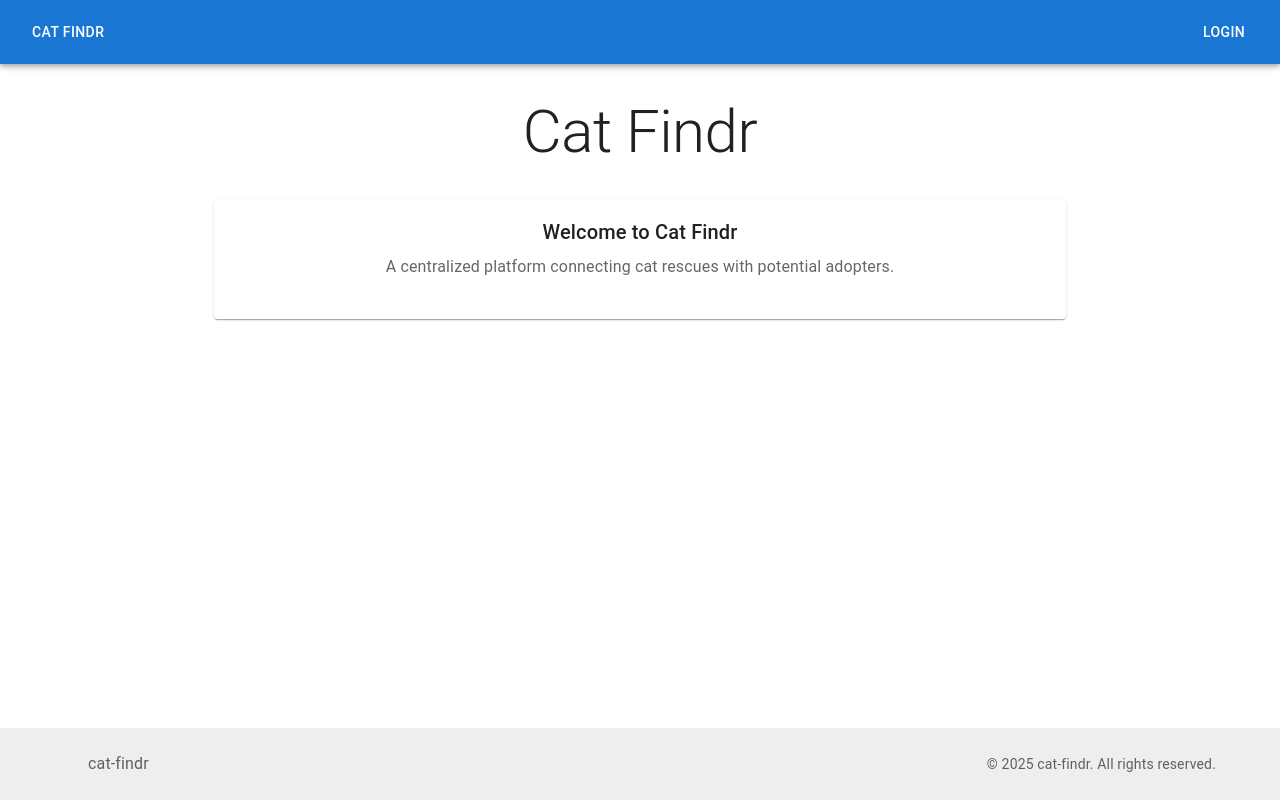
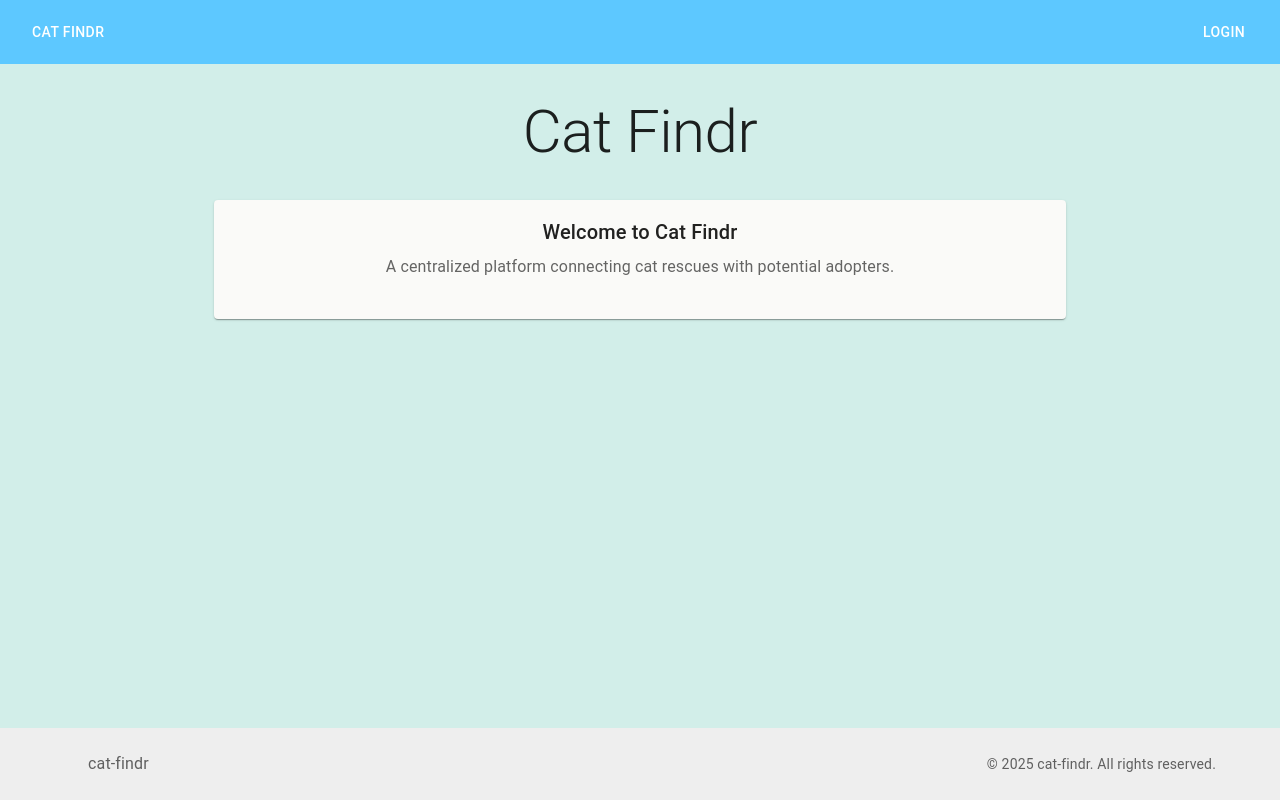
Before and after one commit to SamWilk/cat-findr, a React (Vite) app: page / in a window 1280 px wide. Built offline with nearby package versions, Linux system fonts and the light colour scheme; no server answers; some icons are missing.

Commit message:
Adding new styles

```diff
--- a/src/components/navbar/navbar.jsx
+++ b/src/components/navbar/navbar.jsx
@@ -18,25 +18,61 @@ const Navbar = () => {
   };
 
   return (
-    <AppBar position="static">
+    <AppBar
+      position="static"
+      sx={{
+        bgcolor: "primary.main",
+        color: "white",
+        boxShadow: "none",
+        borderBottom: "none",
+      }}
+    >
       <Toolbar>
         <Typography variant="h6" component="div" sx={{ flexGrow: 1 }}>
-          <Button color="inherit" onClick={() => navigate("/")}>
+          <Button
+            sx={{
+              color: "white",
+              "&:hover": { bgcolor: "accent.main" },
+            }}
+            onClick={() => navigate("/")}
+          >
             Cat Findr
           </Button>
         </Typography>
         {user ? (
           <Box sx={{ display: "flex", alignItems: "center", gap: 2 }}>
-            <Button color="inherit" onClick={() => navigate("/profile")}>
+            <Button
+              sx={{
+                color: "white",
+                "&:hover": { bgcolor: "accent.main" },
+              }}
+              onClick={() => navigate("/profile")}
+            >
               Profile
             </Button>
-            <Divider orientation="vertical" flexItem />
-            <Button color="inherit" onClick={handleLogout}>
+            <Divider
+              orientation="vertical"
+              flexItem
+              sx={{ bgcolor: "white" }}
+            />
+            <Button
+              sx={{
+                color: "white",
+                "&:hover": { bgcolor: "accent.main" },
+              }}
+              onClick={handleLogout}
+            >
               Sign Out
             </Button>
           </Box>
         ) : (
-          <Button color="inherit" onClick={() => navigate("/login")}>
+          <Button
+            sx={{
+              color: "white",
+              "&:hover": { bgcolor: "accent.main" },
+            }}
+            onClick={() => navigate("/login")}
+          >
             Login
           </Button>
         )}
--- a/src/main.jsx
+++ b/src/main.jsx
@@ -10,12 +10,22 @@ import Login from "./components/login/login.jsx";
 import Profile from "./pages/profile/profile.jsx";
 
 const theme = createTheme({
+  typography: {
+    fontFamily: '"Roboto", "Helvetica", "Arial", sans-serif',
+  },
   palette: {
     primary: {
-      main: "#1976d2",
+      main: "#5dc8ff",
     },
     secondary: {
-      main: "#dc004e",
+      main: "#d2eee9",
+    },
+    accent: {
+      main: "#2d8a7e",
+    },
+    background: {
+      default: "#d2eee9",
+      paper: "#FAFAF8",
     },
   },
 });
```
